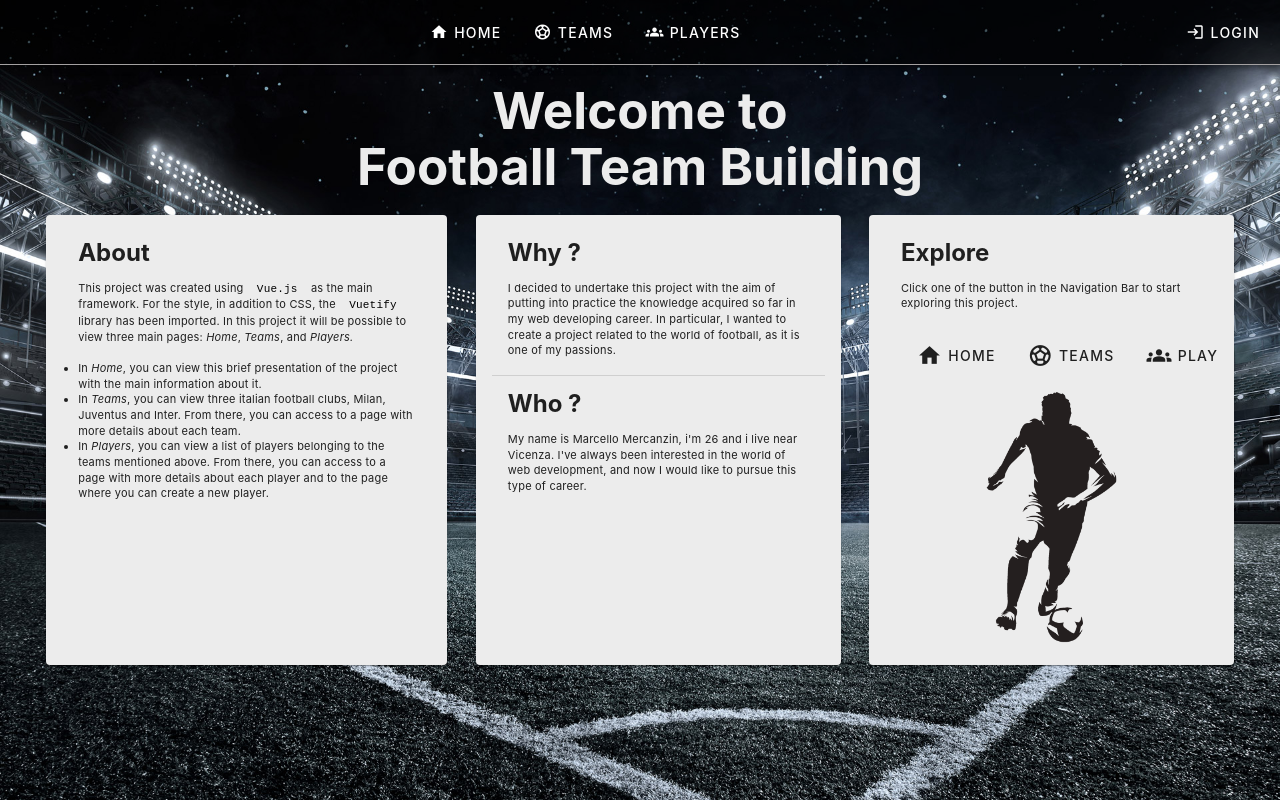
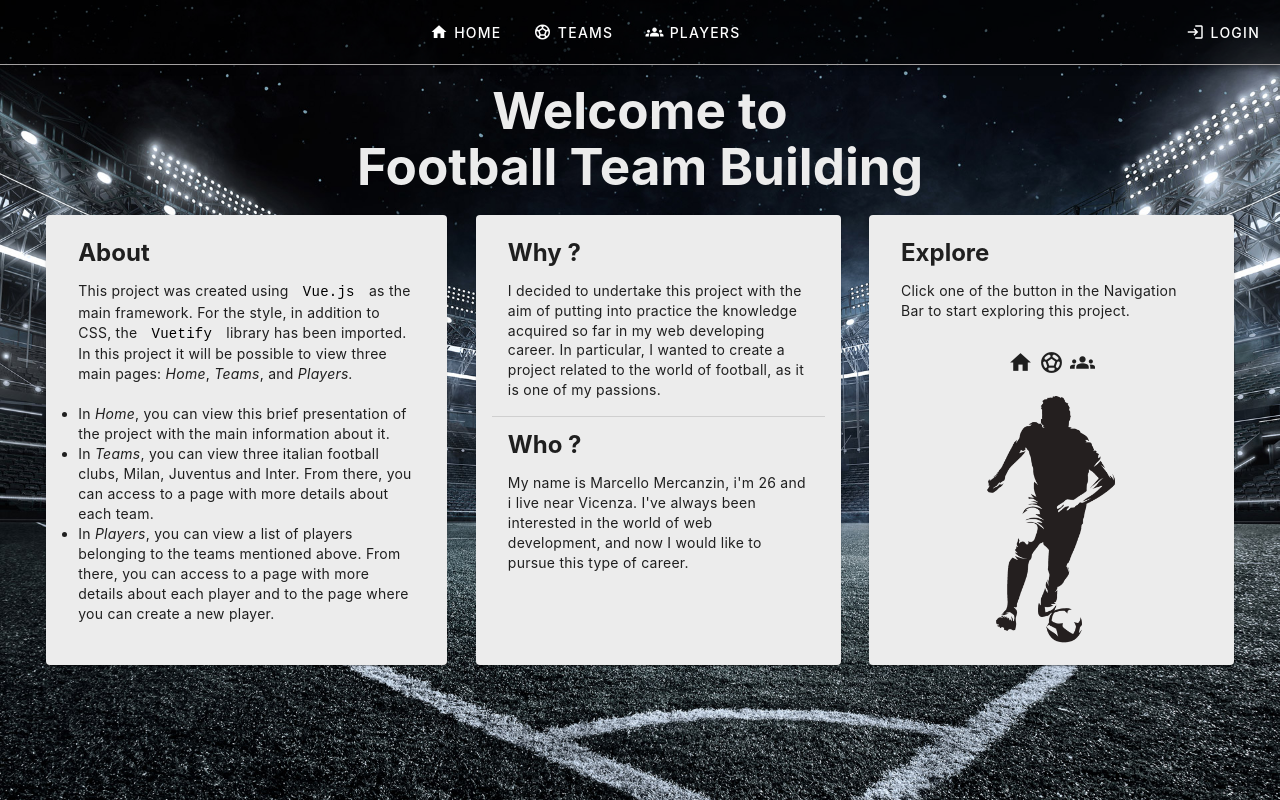
Before and after one commit to marcimerca/Football-Team-Building, a Vue app: page / in a window 1280 px wide. Built offline with nearby package versions, Linux system fonts and the light colour scheme; no server answers.

Commit message:
adjust home view

```diff
--- a/src/views/Home.vue
+++ b/src/views/Home.vue
@@ -1,7 +1,5 @@
 <script setup>
-import { useRouter } from "vue-router";
 import playerimg from "../images/player.png";
-const router = useRouter();
 </script>
 <template>
   <header>
@@ -16,7 +14,7 @@ const router = useRouter();
             <h2>About</h2>
           </v-card-item>
 
-          <v-card-text class="card-text">
+          <v-card-text>
             <p>
               This project was created using
               <strong
@@ -61,7 +59,7 @@ const router = useRouter();
             <h2>Why ?</h2>
           </v-card-item>
 
-          <v-card-text class="card-text">
+          <v-card-text>
             <p>
               I decided to undertake this project with the aim of putting into
               practice the knowledge acquired so far in my web developing
@@ -73,7 +71,7 @@ const router = useRouter();
           <v-card-item>
             <h2>Who ?</h2>
           </v-card-item>
-          <v-card-text class="card-text">
+          <v-card-text>
             <p>
               My name is Marcello Mercanzin, i'm 26 and i live near Vicenza.
               I've always been interested in the world of web development, and
@@ -89,36 +87,16 @@ const router = useRouter();
           <v-card-item color="black">
             <h2>Explore</h2>
           </v-card-item>
-          <v-card-text class="card-text">
+          <v-card-text>
             <p>
               Click one of the button in the Navigation Bar to start exploring
               this project.
             </p>
           </v-card-text>
           <v-card-item class="explore-icons">
-            <v-btn @click="router.push(`/`)" variant="text">
-              <v-icon
-                icon="md:home"
-                size="25px"
-                style="margin-right: 5px"
-              ></v-icon>
-              Home
-            </v-btn>
-            <v-btn @click="router.push(`/teams`)" variant="text">
-              <v-icon
-                icon="md:sports_soccer"
-                size="25px"
-                style="margin-right: 5px"
-              />
-              Teams
-            </v-btn>
-            <v-btn @click="router.push(`/players`)" variant="text">
-              <v-icon
-                icon="md:groups"
-                size="25px"
-                style="margin-right: 5px"
-              />Players
-            </v-btn>
+            <v-icon icon="md:home" size="25px" style="margin: 3px"></v-icon>
+            <v-icon icon="md:sports_soccer" style="margin: 3px" size="25px" />
+            <v-icon icon="md:groups" style="margin: 3px" size="25px" />
           </v-card-item>
         </v-card-item>
         <v-img class="explore-img" contain height="230" :src="playerimg">
@@ -140,7 +118,6 @@ header {
   color: rgb(236, 236, 236);
   margin-bottom: 20px;
 }
-
 .main-content {
   display: flex;
   flex-wrap: wrap;
@@ -156,49 +133,50 @@ header {
   width: 30%;
   text-align: left;
 }
-
 .card {
   background-color: rgb(236, 236, 236);
   height: 450px;
   display: flex;
   flex-direction: column;
 }
-.card .card-text {
-  font-size: 11px;
+.explore-card {
+  background-color: rgb(236, 236, 236);
+  height: 450px;
+  display: flex;
+  flex-direction: column;
+  margin-top: 0;
 }
-.explore .card .explore-icons {
-  width: 400px;
-  margin: 0 auto;
+.explore-card h2 {
+  margin-top: 10px;
 }
 .info {
   height: 50%;
   width: 33%;
 }
-
 a {
   margin: 0 10px;
   color: black;
 }
-
+.explore-icons {
+  text-align: center;
+  width: 150px;
+  margin: 0 auto;
+  display: flex;
+  flex-direction: column;
+  align-items: center;
+}
 .explore-img {
   margin-top: -25px;
 }
-
 /*Mobile version*/
-
 @media only screen and (max-width: 580px) {
   body {
     background-color: rgb(236, 236, 236);
-  }
-
-  .main-content {
-    display: contents;
   }
   header h1 {
     font-size: 40px;
   }
   .main-content {
-    width: 100%;
     display: flex;
     flex-direction: column;
     flex-wrap: wrap;
@@ -207,20 +185,16 @@ a {
   .why-who,
   .explore {
     margin: 0 auto;
-    width: 100%;
+    width: 80%;
     height: 50%;
     text-align: left;
     margin-bottom: 15px;
   }
-
   .card {
-    width: 100%;
-    height: 20%;
+    height: 30%;
     display: flex;
     flex-direction: column;
-    padding: 0px;
   }
-
   button h2 {
     width: 100%;
     font-size: 20px;
```
